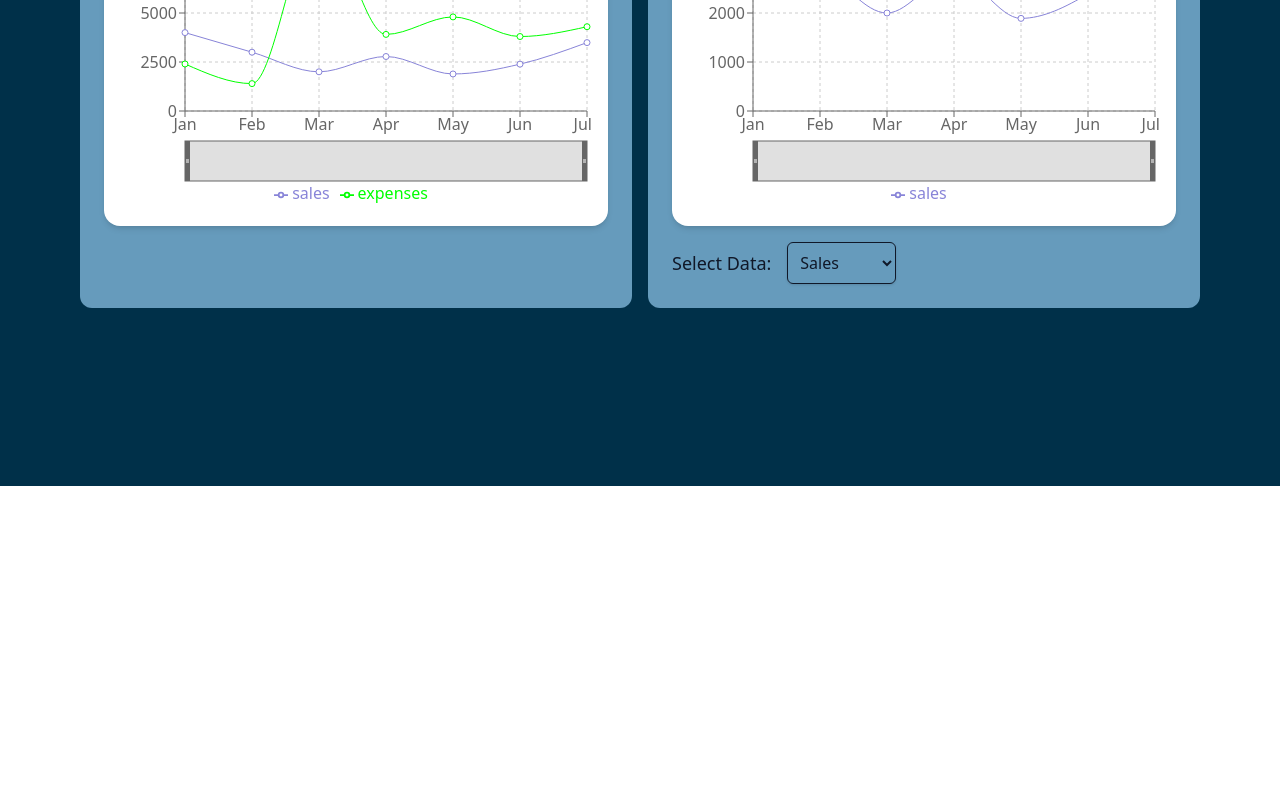
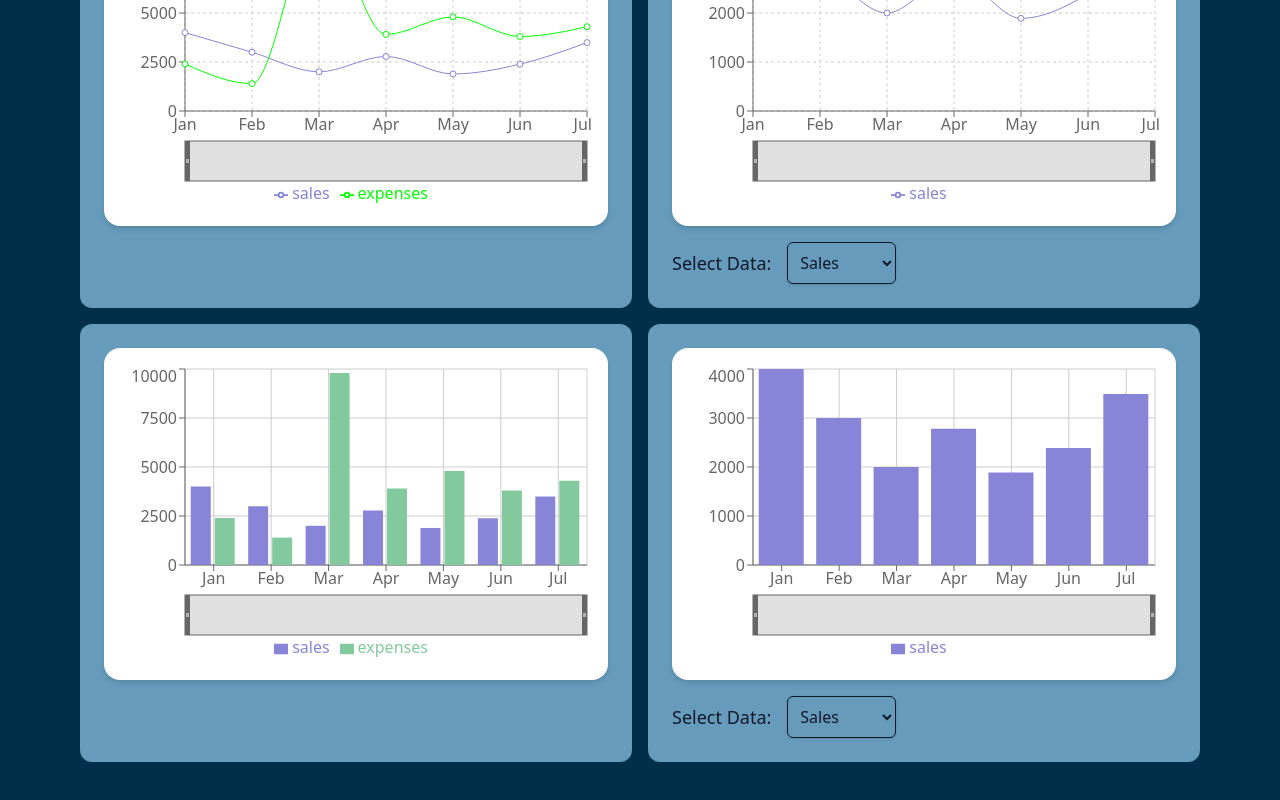
Before and after one commit to Askari64/simple-react-charts, a React (Vite) app: page / in a window 1280 px wide. Shown: the part 314-1114 px from the top of the page. Before the commit the page ends 800 px from the top, so only its background shows below. Built offline with nearby package versions, Linux system fonts and the light colour scheme.

Commit message:
added bar charts

```diff
--- a/src/App.jsx
+++ b/src/App.jsx
@@ -1,3 +1,4 @@
+import { BarChartComponent, FilteredBarChart } from "./Charts/BarChartComponents";
 import { LineChartComponent, FilteredLineChart } from "./Charts/LineChartComponents";
 function App() {
   return (
@@ -15,6 +16,12 @@ function App() {
             <div className="text-center bg-[#669bbc] rounded-xl p-6">
               <FilteredLineChart />
             </div>
+            <div className="text-center bg-[#669bbc] rounded-xl p-6">
+              <BarChartComponent />
+            </div>
+            <div className="text-center bg-[#669bbc] rounded-xl p-6">
+              <FilteredBarChart />
+            </div>
           </div>
         </div>
       </div>
```
